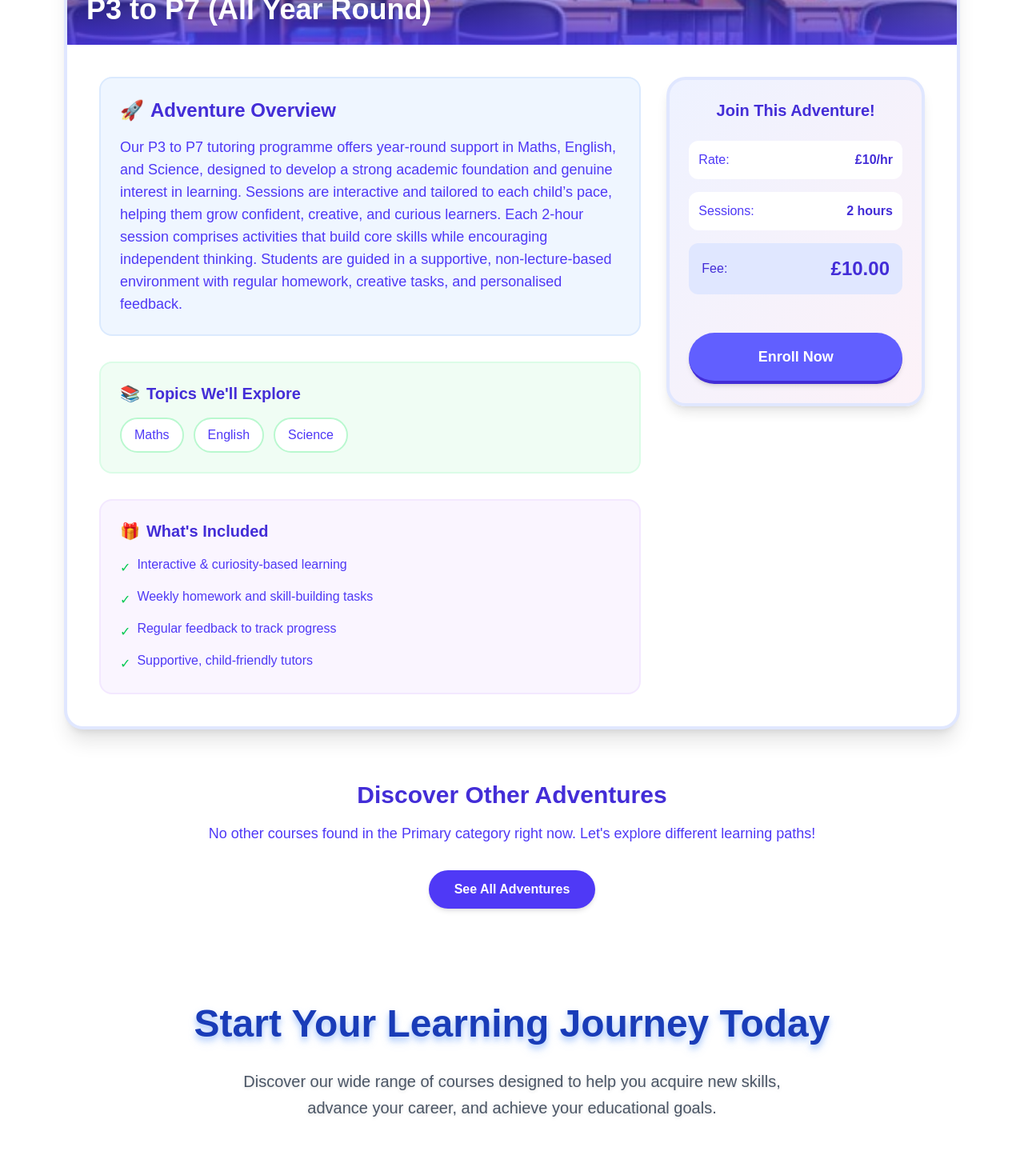
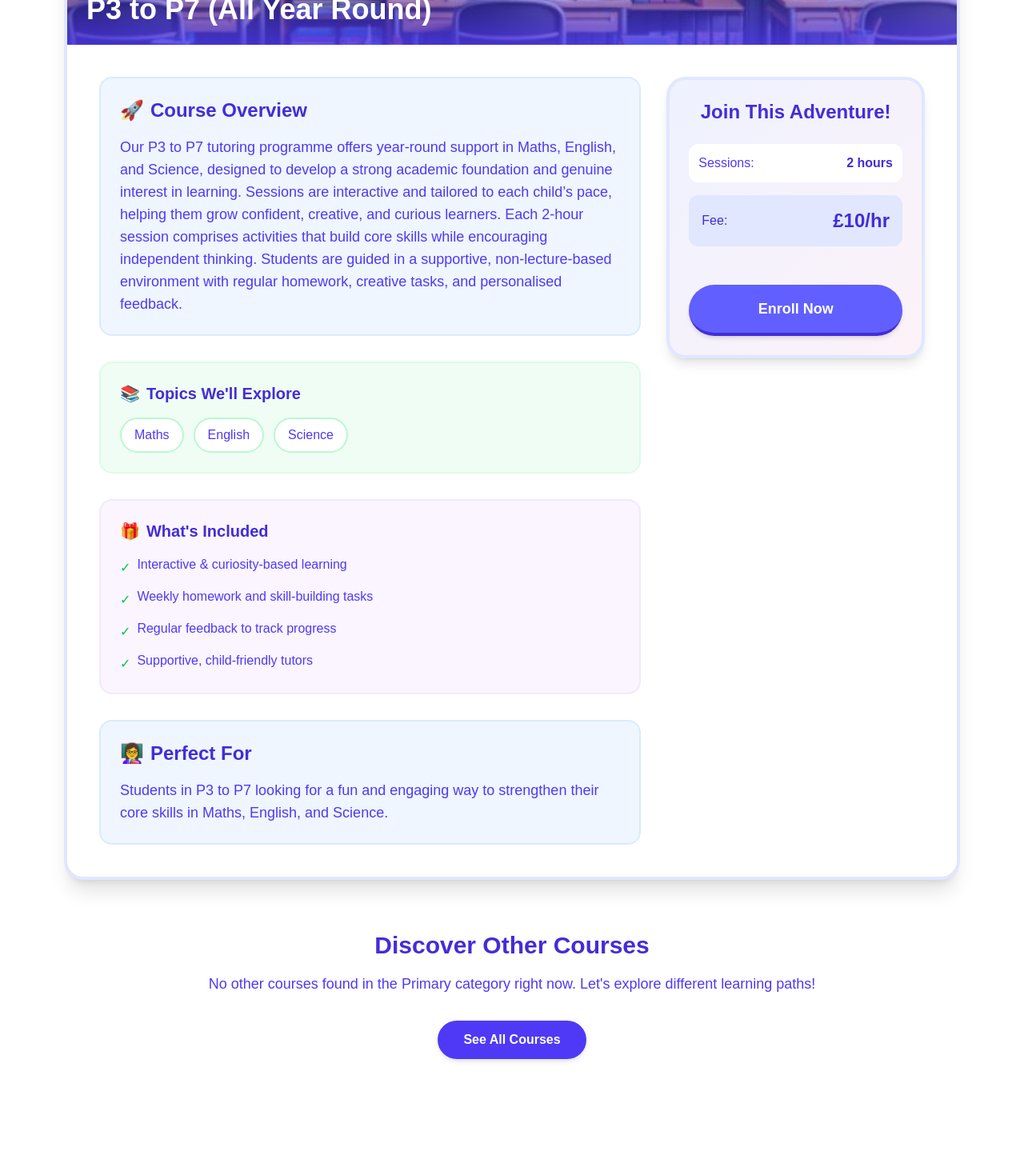
Before and after one commit to MoyasiGinko/iLearners-Hub, a Next.js app: page /courses/1 in a window 1280 px wide. Shown: the part 820-2259 px from the top of the page at 80% size. Built offline with nearby package versions, Linux system fonts and the light colour scheme.

Commit message:
fix course data

```diff
--- a/components/courses/course/CourseDetails.tsx
+++ b/components/courses/course/CourseDetails.tsx
@@ -64,7 +64,7 @@ const CourseDetailsPage = () => {
             onClick={() => router.push("/courses")}
             className="bg-yellow-400 hover:bg-yellow-500 text-indigo-700 font-medium py-3 px-8 rounded-full transition-all transform hover:scale-105 shadow-md"
           >
-            Explore Other Adventures
+            Explore Other Courses
           </button>
         </div>
       </div>
@@ -77,7 +77,7 @@ const CourseDetailsPage = () => {
         <div className="mb-8">
           <button
             onClick={() => router.push("/courses")}
-            className="flex items-center text-indigo-600 hover:text-indigo-800 transition-colors font-medium"
+            className="flex items-center cursor-pointer text-indigo-600 hover:text-indigo-800 transition-colors font-medium"
           >
             <svg
               xmlns="http://www.w3.org/2000/svg"
@@ -93,7 +93,7 @@ const CourseDetailsPage = () => {
                 d="M10 19l-7-7m0 0l7-7m-7 7h18"
               />
             </svg>
-            Back to All Adventures
+            Back to All Courses
           </button>
         </div>
 
@@ -101,7 +101,7 @@ const CourseDetailsPage = () => {
           {/* Course Header */}
           <div className="relative h-64 md:h-80 bg-gray-200">
             <img
-              src={course.Image}
+              src="/images/courses/c1.jpg"
               alt={course.title}
               className="object-cover w-full h-full"
             />
@@ -125,7 +125,7 @@ const CourseDetailsPage = () => {
               <div className="md:col-span-2 space-y-8">
                 <div className="bg-blue-50 p-6 rounded-2xl border-2 border-blue-100">
                   <h2 className="text-2xl font-bold text-indigo-700 mb-4 flex items-center">
-                    <span className="mr-2">🚀</span> Adventure Overview
+                    <span className="mr-2">🚀</span> Course Overview
                   </h2>
                   <p className="text-indigo-600 text-lg">{course.overview}</p>
                 </div>
@@ -183,20 +183,27 @@ const CourseDetailsPage = () => {
                     )}
                   </div>
                 )}
+
+                <div className="bg-blue-50 p-6 rounded-2xl border-2 border-blue-100">
+                  <h2 className="text-2xl font-bold text-indigo-700 mb-4 flex items-center">
+                    <span className="mr-2">👩‍🏫</span> Perfect For
+                  </h2>
+                  <p className="text-indigo-600 text-lg">{course.perfectFor}</p>
+                </div>
               </div>
 
               {/* Pricing Card */}
               <div className="rounded-3xl bg-gradient-to-br from-indigo-50 to-pink-50 border-4 border-indigo-100 p-6 h-fit shadow-lg">
-                <h3 className="text-xl font-bold text-indigo-700 mb-6 text-center">
+                <h3 className="text-2xl font-bold text-indigo-700 mb-6 text-center">
                   Join This Adventure!
                 </h3>
                 <div className="space-y-4 mb-8">
-                  <div className="flex justify-between items-center bg-white p-3 rounded-xl">
+                  {/* <div className="flex justify-between items-center bg-white p-3 rounded-xl">
                     <span className="text-indigo-600 font-medium">Rate:</span>
                     <span className="font-bold text-indigo-700">
                       {course.rate}
                     </span>
-                  </div>
+                  </div> */}
 
                   {course.duration && (
                     <div className="flex justify-between items-center bg-white p-3 rounded-xl">
@@ -223,7 +230,7 @@ const CourseDetailsPage = () => {
                   <div className="flex justify-between items-center bg-indigo-100 p-4 rounded-xl">
                     <span className="text-indigo-700 font-medium">Fee:</span>
                     <span className="font-bold text-2xl text-indigo-700">
-                      {course.fee}
+                      {course.rate}
                     </span>
                   </div>
 
@@ -254,7 +261,7 @@ const CourseDetailsPage = () => {
           <div className="mt-16">
             <div className="mb-10 text-center">
               <h2 className=" leading-tight bg-gradient-to-r from-indigo-500 to-purple-600 bg-clip-text text-3xl font-bold text-transparent md:text-5xl drop-shadow-lg">
-                More Fun Adventures
+                More Fun Courses
               </h2>
               <p className="mx-auto max-w-3xl mt-2 text-lg text-indigo-700">
                 Explore other exciting {course.category} courses
@@ -311,7 +318,7 @@ const CourseDetailsPage = () => {
         {similarCourses.length === 0 && (
           <div className="mt-16 text-center">
             <h2 className="text-3xl font-bold text-indigo-700 mb-4">
-              Discover Other Adventures
+              Discover Other Courses
             </h2>
             <p className="text-indigo-600 mb-8 text-lg">
               No other courses found in the {course.category} category right
@@ -319,7 +326,7 @@ const CourseDetailsPage = () => {
             </p>
             <Link href="/courses">
               <span className="inline-block bg-indigo-600 hover:bg-indigo-700 text-white font-bold py-3 px-8 rounded-full transition-all transform hover:scale-105 shadow-md">
-                See All Adventures
+                See All Courses
               </span>
             </Link>
           </div>
--- a/components/courses/course/courseData.tsx
+++ b/components/courses/course/courseData.tsx
@@ -15,6 +15,7 @@ export type Course = {
   flexibility?: string;
   action: string;
   overview?: string;
+  perfectFor?: string;
 };
 
 export const courseCategories: string[] = [
@@ -46,6 +47,8 @@ export const courses: Course[] = [
       "Regular feedback to track progress",
       "Supportive, child-friendly tutors",
     ],
+    perfectFor:
+      "Students in P3 to P7 looking for a fun and engaging way to strengthen their core skills in Maths, English, and Science.",
   },
   {
     id: 2,
@@ -69,6 +72,8 @@ parents. `,
       "Personalised support & mentoring",
       "Parent updates every few weeks",
     ],
+    perfectFor:
+      "Students in S1 and S2 looking for extra support in Maths and Science to build confidence and study skills.",
   },
   {
     id: 3,
@@ -88,6 +93,8 @@ Sessions involve concept exploration, guided questions, structured note-making,
       "Study planning & feedback",
       "Encouragement of independent learning",
     ],
+    perfectFor:
+      "Students in S3 looking to build a strong foundation in Maths and Science while preparing for National 5 exams.",
   },
   {
     id: 4,
@@ -112,6 +119,8 @@ guide improvement. Our tutors also help build exam confidence and study discipli
       "Structured lessons with mini quizzes",
       "Personalised tutor support",
     ],
+    perfectFor:
+      "Students in S4 preparing for National 5 exams who want to build confidence and understanding in Maths, Physics, Chemistry, and Biology.",
   },
   {
     id: 5,
@@ -140,6 +149,8 @@ detailed feedback and improvement strategies.`,
       "Performance review sessions",
       "Breakdown of SQA marking schemes and grade boundaries",
     ],
+    perfectFor:
+      "Students preparing for National 5 exams who want to boost their confidence and exam performance.",
   },
   {
     id: 6,
@@ -164,6 +175,8 @@ students with time management and exam preparation strategies.`,
       "Weekly tasks and feedback",
       "University preparation guidance",
     ],
+    perfectFor:
+      "Students in S5/S6 looking for tailored support in Maths, Physics, Chemistry, and Biology to excel in their Highers.",
   },
   {
     id: 7,
@@ -192,6 +205,8 @@ under exam pressure. Tutors provide marked scripts with actionable feedback.`,
       "Breakdown of SQA marking schemes and grade boundaries",
       "Regular tutor feedback and confidence tracking",
     ],
+    perfectFor:
+      "Students preparing for Highers who want to boost their exam performance and confidence.",
   },
   {
     id: 8,
@@ -208,6 +223,8 @@ under exam pressure. Tutors provide marked scripts with actionable feedback.`,
       "Individual feedback report",
       "Improvement advice",
     ],
+    perfectFor:
+      "Students who want to experience exam conditions and receive feedback on their performance.",
   },
   {
     id: 9,
@@ -225,6 +242,8 @@ readiness before finals. Includes personalised tutor marking and feedback.`,
       "Marked scripts with comments",
       "Performance insights",
     ],
+    perfectFor:
+      "Students who want to assess their exam readiness and receive expert feedback on their performance.",
   },
   {
     id: 10,
@@ -242,6 +261,8 @@ readiness before finals. Includes personalised tutor marking and feedback.`,
       "Feedback on technique",
       "Suggested next steps",
     ],
+    perfectFor:
+      "Students preparing for Advanced Highers who want to test their knowledge and exam technique under pressure.",
   },
   {
     id: 11,
@@ -266,6 +287,8 @@ expect in the exam, and how to maximise marks with smart techniques.`,
       "Q&A with experienced SQA-focused tutors",
       "Take-home tips sheet with condensed advice",
     ],
+    perfectFor:
+      "Students who’ve already revised and now need a smart, exam-savvy push to gain confidence and squeeze out extra marks.",
   },
   {
     id: 12,
@@ -290,6 +313,8 @@ tools, and insights from tutors who know the SQA exam inside out.`,
       "Live question dissection & group discussion",
       "Post-session cheat sheet with tips and reminders",
     ],
+    perfectFor:
+      "Students aiming for top grades who want to fine-tune their exam performance and reduce last-minute stress.",
   },
   {
     id: 13,
@@ -314,5 +339,7 @@ complex questions, and share techniques that set A-band candidates apart.`,
       "One-to-one feedback on question approach (if needed)",
       "Exclusive tip booklet for Advanced Highers",
     ],
+    perfectFor:
+      "Students aiming for top-band grades, applying to competitive university courses, or needing tailored guidance to excel under pressure. ",
   },
 ];
--- a/components/courses/course/index.tsx
+++ b/components/courses/course/index.tsx
@@ -74,7 +74,7 @@ const CoursePage = () => {
 
           {/* Courses grid */}
           <div className="lg:w-3/4">
-            <div className="grid grid-cols-1 sm:grid-cols-2 lg:grid-cols-3 gap-8">
+            <div className="grid grid-cols-1 sm:grid-cols-2 xl:grid-cols-3 gap-8">
               {filteredCourses.map((course, index) => (
                 <motion.div
                   key={course.id}
@@ -99,16 +99,16 @@ const CoursePage = () => {
                     </div>
                   </div>
                   <div className="p-5 flex flex-col flex-grow">
-                    <p className="text-indigo-600">{course.rate}</p>
+                    {/* <p className="text-indigo-600">{course.rate}</p> */}
                     <h3 className="text-xl mb-4 leading-tight tracking-tight font-bold text-indigo-700">
                       {course.title}
                     </h3>
                     <div className="mt-auto flex  justify-between items-center">
-                      <h3 className="inline-block text-left text-xl  text-indigo-600 font-bold rounded-full transition-all">
-                        {course.fee}
+                      <h3 className="inline-block text-left text-lg  text-indigo-600 font-bold rounded-full transition-all">
+                        {course.rate}
                       </h3>
                       <Link href={`/courses/${course.id}`}>
-                        <span className="inline-block text-lg bg-indigo-100 hover:bg-indigo-200 text-indigo-700 font-bold px-4 py-2 rounded-full transition-all">
+                        <span className="inline-block text-lg bg-indigo-100 hover:bg-indigo-200 text-indigo-700 font-bold px-3 py-1 rounded-full transition-all">
                           Learn More
                         </span>
                       </Link>
```
